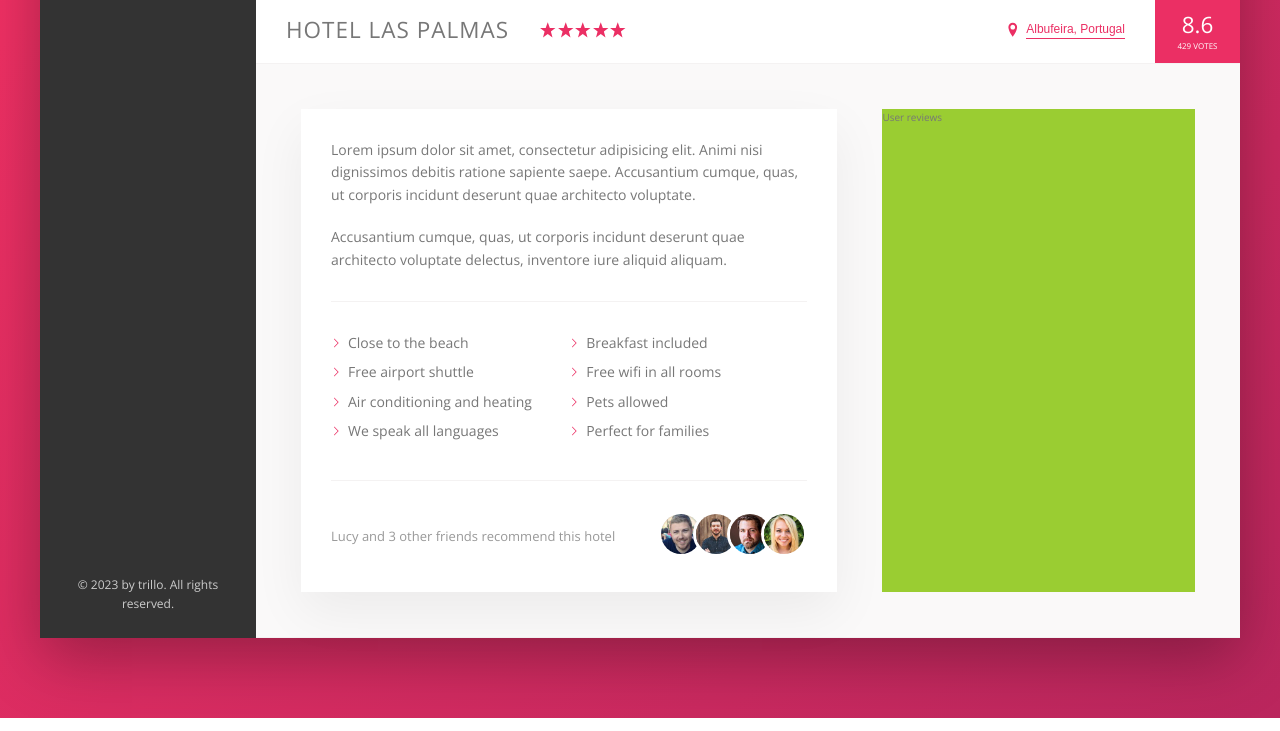
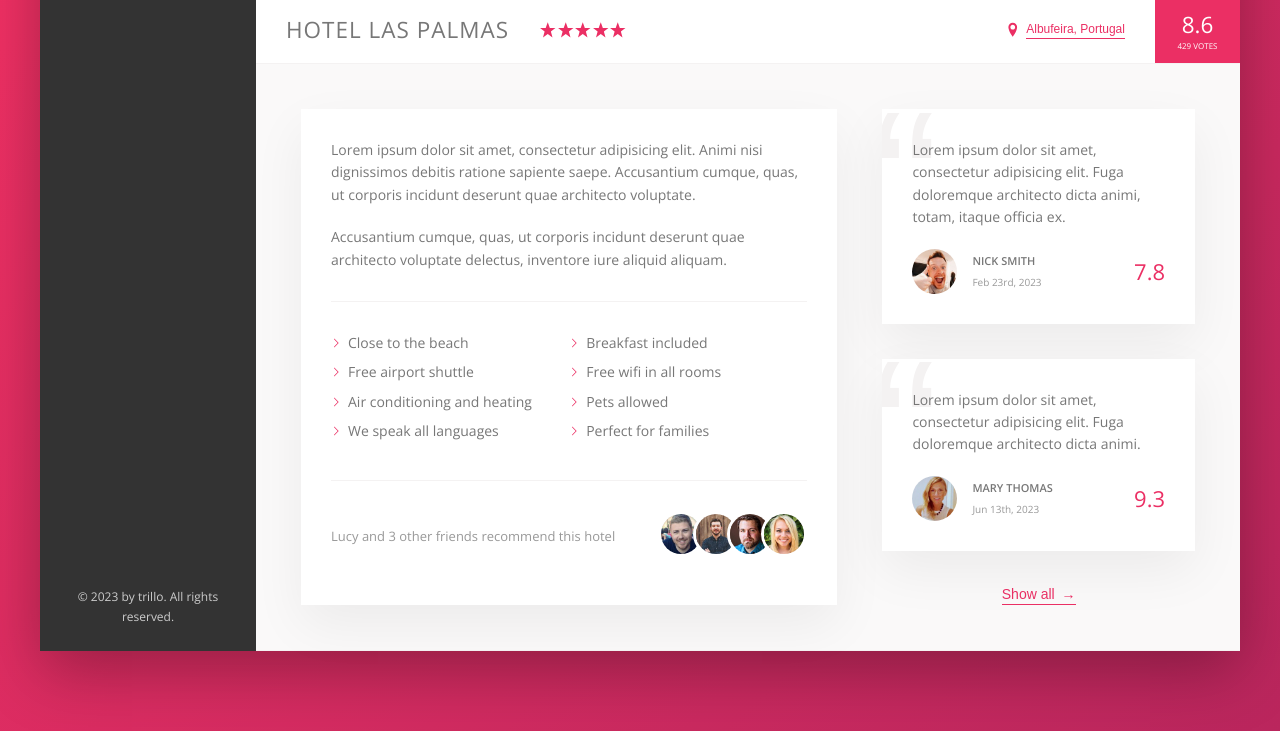
Before and after one commit to DianaKagramanyan/trillo-flexbox, a website: page index.html in a window 1280 px wide. Shown: the part 538-1269 px from the top of the page. Drawn offline with nearby package versions, Linux system fonts and the light colour scheme.

Commit message:
building the User REviews Section

```diff
--- a/index.html
+++ b/index.html
@@ -167,9 +167,35 @@
                         </div>
                     </div>
                 </div>
-                <div class="user-reviews">
-                    User reviews
-                </div>
+                <figure class="user-reviews">
+                    <figure class="review">
+                        <blockquote class="review__text">
+                            Lorem ipsum dolor sit amet, consectetur adipisicing elit. Fuga doloremque architecto dicta animi, totam, itaque officia ex.
+                        </blockquote>
+                        <figcaption class="review__user">
+                            <img src="img/user-1.jpg" alt="User 1" class="review__photo">
+                            <div class="review__user-box">
+                                <p class="review__user-name">Nick Smith</p>
+                                <p class="review__user-date">Feb 23rd, 2023</p>
+                            </div>
+                            <div class="review__rating">7.8</div>
+                        </figcaption>
+                    </figure>
+
+                    <figure class="review">
+                        <blockquote class="review__text">
+                            Lorem ipsum dolor sit amet, consectetur adipisicing elit. Fuga doloremque architecto dicta animi.                        </blockquote>
+                        <figcaption class="review__user">
+                            <img src="img/user-2.jpg" alt="User 1" class="review__photo">
+                            <div class="review__user-box">
+                                <p class="review__user-name">Mary Thomas</p>
+                                <p class="review__user-date">Jun 13th, 2023</p>
+                            </div>
+                            <div class="review__rating">9.3</div>
+                        </figcaption>
+                    </figure>
+                    <button class="btn-inline">Show all <span>&rarr;</span></button>
+                </figure>
             </div>
         </main>
     </div>
--- a/sass/_components.scss
+++ b/sass/_components.scss
@@ -270,6 +270,17 @@
   cursor: pointer;
   transition: all .2s;
 
+  & span {
+    margin-left: 3px;
+    transition: margin-left .2s;
+  }
+  &:hover {
+    color: var(--color-grey-dark-1);
+    span {
+      margin-left: 8px;
+    }
+  }
+
   &:hover {
     color: var(--color-grey-dark-1);
   }
@@ -365,8 +376,68 @@
     border-radius: 50%;
     border: 3px solid #fff;
 
-    &:not(:last-child){
-    margin-right: -1.5rem;
+    &:not(:last-child) {
+      margin-right: -1.5rem;
     }
   }
 }
+
+//////////////////////////////////
+//REVIEWS
+.review {
+  background-color: #fff;
+  box-shadow: var(--shadow-light);
+  padding: 3rem;
+  margin-bottom: 3.5rem;
+  position: relative;
+  overflow: hidden;
+
+  &__text {
+    margin-bottom: 2rem;
+    z-index: 10;
+    position: relative;
+  }
+  &__user {
+    display: flex;
+    align-items: center;
+  }
+  &__photo {
+    height: 4.5rem;
+    width: 4.5rem;
+    border-radius: 50%;
+    margin-right: 1.5rem;
+  }
+  &__user-box {
+    margin-right: auto;
+
+  }
+  &__user-name {
+    font-size: 1.1rem;
+    font-weight: 600;
+    text-transform: uppercase;
+    color: var(--color-grey-dark-2);
+    margin-bottom: .4rem;
+
+  }
+  &__user-date {
+    font-size: 1rem;
+    color: var(--color-grey-dark-3);
+  }
+  &__rating {
+    font-size: 2.2rem;
+    font-weight: 300;
+    color: var(--color-primary);
+  }
+
+  &::before {
+    content: "\201C";
+    position: absolute;
+    top: -2.75rem;
+    left: -1rem;
+    line-height: 1;
+    font-size: 20rem;
+    color: var(--color-grey-light-2);
+    font-family: sans-serif;
+    z-index: 1;
+  }
+}
--- a/sass/_layout.scss
+++ b/sass/_layout.scss
@@ -37,6 +37,7 @@
 }
 
 .detail {
+  font-size: 1.4rem;
   display: flex;
   padding: 4.5rem;
   background-color: var(--color-grey-light-1);
@@ -44,7 +45,6 @@
 }
 
 .description {
-  font-size: 1.4rem;
   background-color: #fff;
   box-shadow: var( --shadow-light);
   padding: 3rem;
@@ -53,6 +53,9 @@
 }
 
 .user-reviews {
-  background-color: yellowgreen;
   flex: 1;
+
+  display: flex;
+  flex-direction: column;
+  align-items: center;
 }
```
Also changed, not shown: css/style.css.
